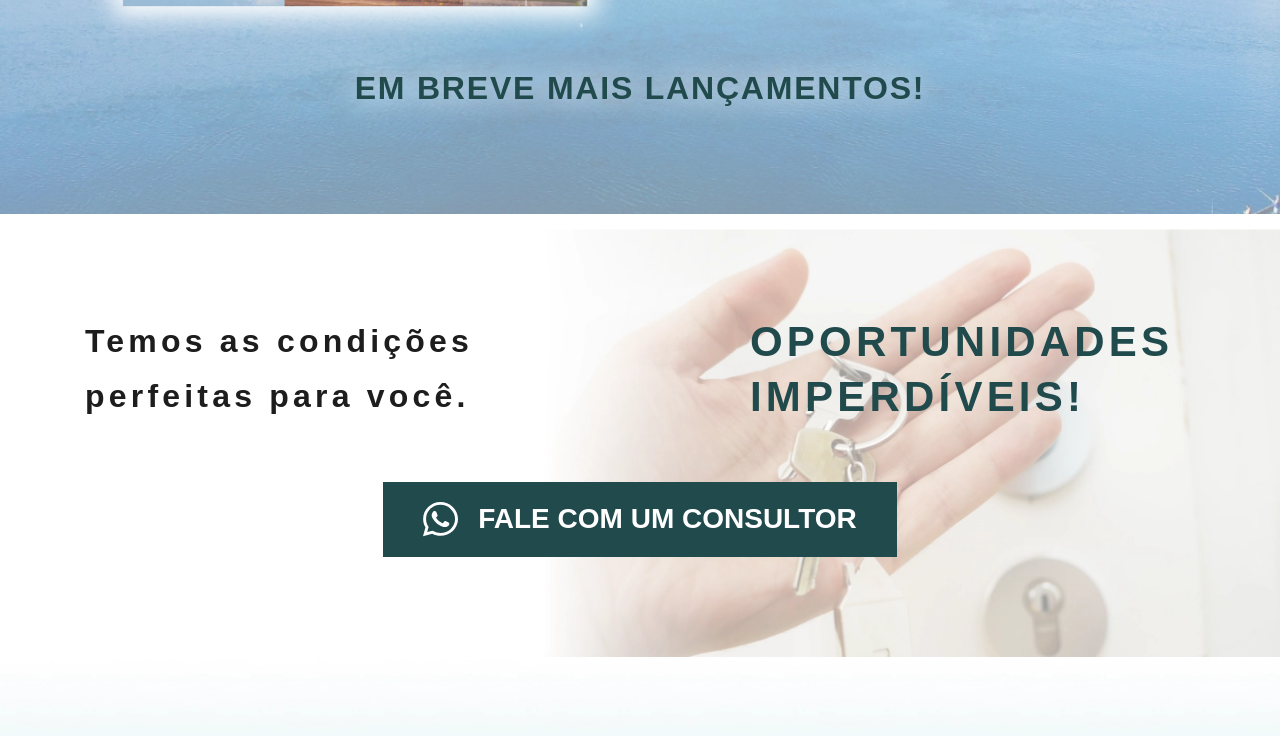
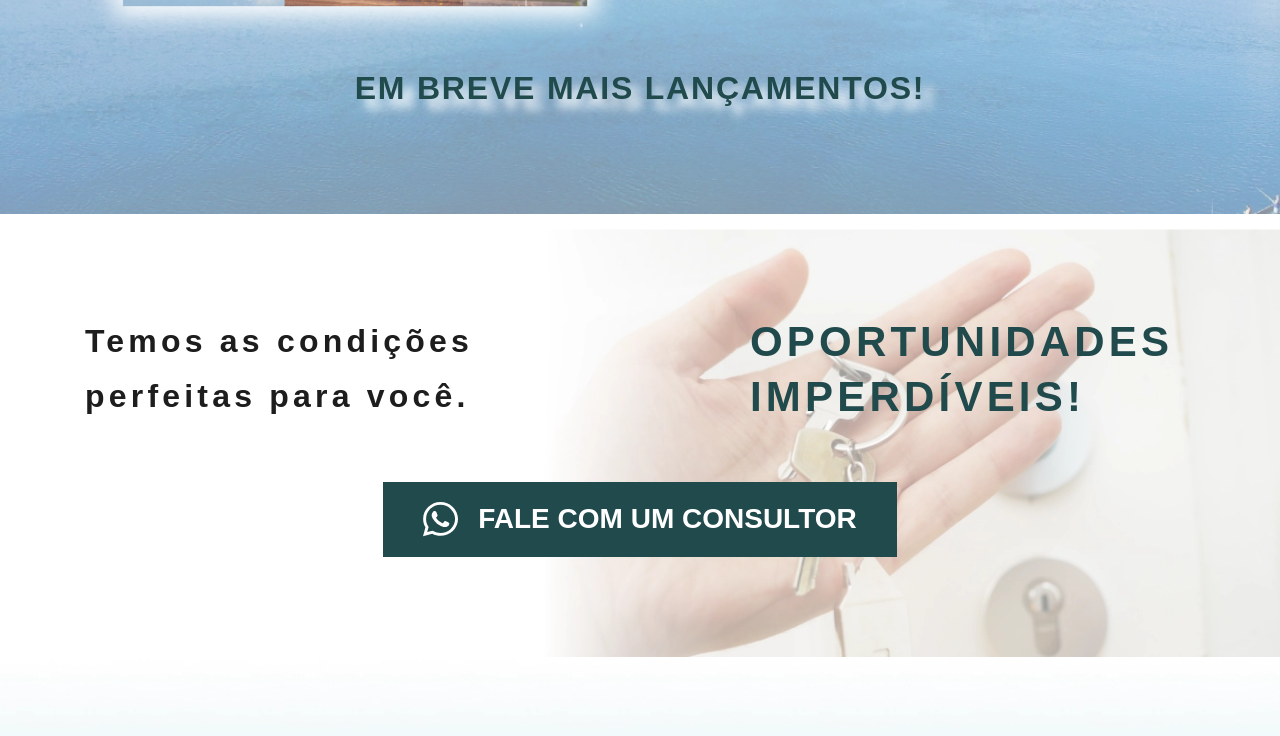
Before and after one commit to ArkMidia/ImoveisTramandai, a plain HTML site: page index.html in a window 1280 px wide. Shown: the part 1300-2036 px from the top of the page. Drawn offline with nearby package versions, Linux system fonts and the light colour scheme; a web font is replaced by a local one.

Commit message:
tramandai

```diff
--- a/assets/css/less/pages/index.less
+++ b/assets/css/less/pages/index.less
@@ -295,7 +295,7 @@
         margin-bottom: 0;
         text-transform: uppercase;
         max-width: 100%;
-        text-shadow: 0 0 30px rgb(255, 255, 255);
+        text-shadow: 10px 10px 10px #ffffff;
     }
 
     @media screen and (min-width: 768px) {
@@ -379,7 +379,6 @@
             font: 400 20px @fontM;
             color: #214A4D;
             letter-spacing: 2.5px;
-            width: 430px;
             line-height: 30px;
             text-align: center;
             margin-bottom: 18px;
```
Also changed, not shown: assets/css/main.css, assets/css/main.less (line endings or trailing spaces).
